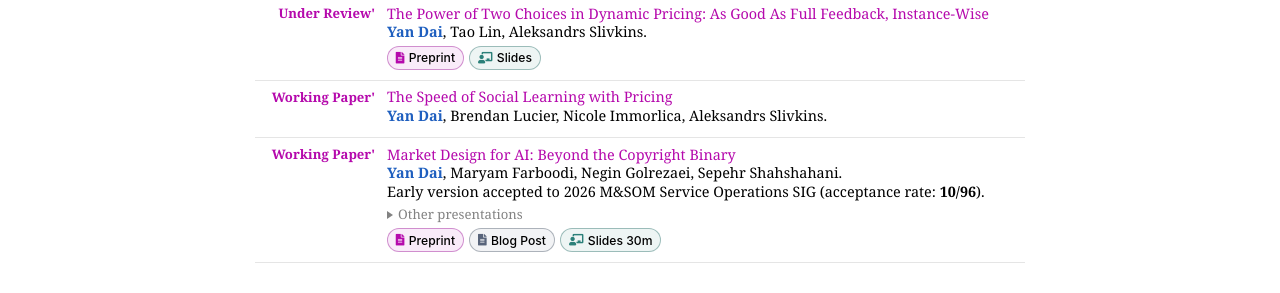
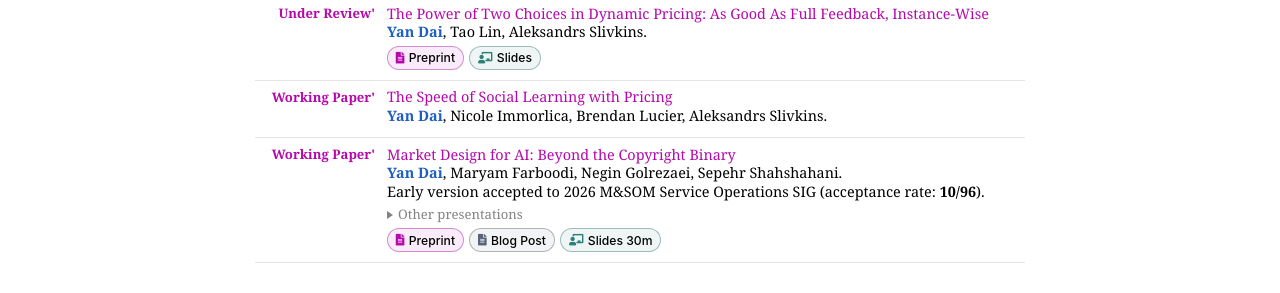
Before and after one commit to yandaichn/yandaichn.github.io, a Jekyll site: the page built from _pages/publications.md, in a window 1280 px wide and 900 px high, scrolled down 465 px. Shown: the part 154-447 px from the top of the window. Built offline with Jekyll 4.4.1, drawn with Linux system fonts in a browser that asks for light colours; comment, search, counter and statistics services are not loaded; a style sheet for code colours, icons or effects is not loaded.

Commit message:
update author list

```diff
--- a/_pages/publications.md
+++ b/_pages/publications.md
@@ -61,7 +61,7 @@ Slides|/files/slides_Power_of_Two_Choices.pdf|slides
 
 {% capture pub %}
 <span class="pub-title">The Speed of Social Learning with Pricing</span>
-**<span class="author-highlight">Yan Dai</span>**, Brendan Lucier, Nicole Immorlica, Aleksandrs Slivkins.
+**<span class="author-highlight">Yan Dai</span>**, Nicole Immorlica, Brendan Lucier, Aleksandrs Slivkins.
 {% endcapture %}
 {% include pub-item.html venue="Working Paper" content=pub %}
 
```
Also changed, not shown: 2 other files.
